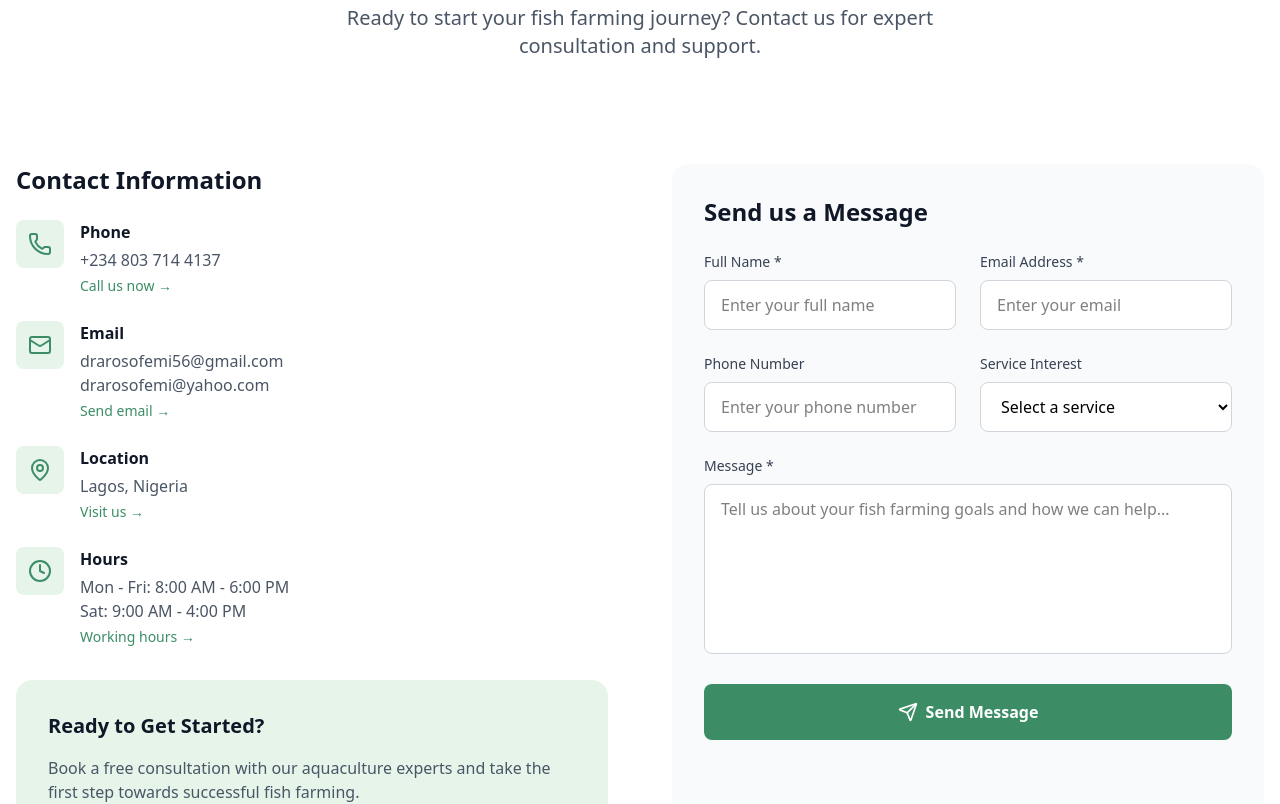
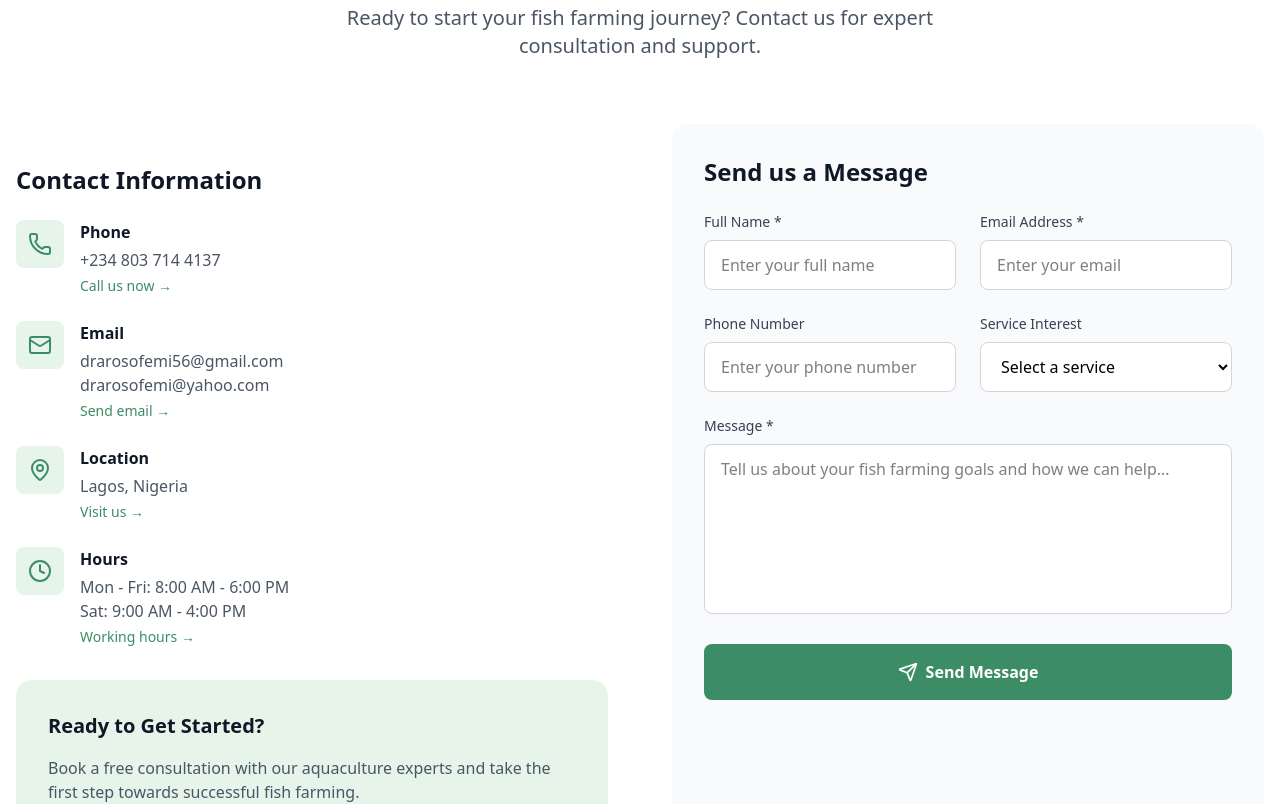
Before and after one commit to OmodaraAyo/animal-konsult, a Next.js app: page / in a window 1280 px wide. Shown: the part 3580-4384 px from the top of the page. Built offline with nearby package versions, Linux system fonts and the light colour scheme.

Commit message:
updated contact section motion

```diff
--- a/component/home/contactSection.tsx
+++ b/component/home/contactSection.tsx
@@ -48,7 +48,9 @@ export default function ContactSection() {
           transition={{ duration: 0.8, ease: "easeOut", delay: 0.3 }}
           className="text-center mb-16"
         >
-          <h2 className="text-4xl font-bold text-gray-900 mb-4">Get In Touch</h2>
+          <h2 className="text-4xl font-bold text-gray-900 mb-4">
+            Get In Touch
+          </h2>
           <p className="md:text-xl text-gray-600 max-w-2xl mx-auto">
             Ready to start your fish farming journey? Contact us for expert
             consultation and support.
@@ -59,14 +61,10 @@ export default function ContactSection() {
           {/* Contact Info Section */}
           <motion.div
             initial={
-              isLargeScreen
-                ? { opacity: 0, x: -40 }
-                : { opacity: 0, y: 40 }
+              isLargeScreen ? { opacity: 0, x: -40 } : { opacity: 0, y: 40 }
             }
             whileInView={
-              isLargeScreen
-                ? { opacity: 1, x: 0 }
-                : { opacity: 1, y: 0 }
+              isLargeScreen ? { opacity: 1, x: 0 } : { opacity: 1, y: 0 }
             }
             transition={{ duration: 0.7, delay: 0.4 }}
             className="space-y-8"
@@ -130,27 +128,24 @@ export default function ContactSection() {
           </motion.div>
 
           {/* Contact Form Section */}
-          <motion.div
-            initial={
-              isLargeScreen
-                ? { opacity: 0, x: 40 }
-                : { opacity: 0, y: 40 }
-            }
-            whileInView={
-              isLargeScreen
-                ? { opacity: 1, x: 0 }
-                : { opacity: 1, y: 0 }
-            }
-            transition={{ duration: 0.7, delay: 0.5 }}
-            className="bg-gray-50 p-8 rounded-2xl"
-          >
+          <div className="bg-gray-50 p-8 rounded-2xl">
             <h3 className="text-2xl font-bold text-gray-900 mb-6">
               Send us a Message
             </h3>
             <form onSubmit={handleSubmit} className="space-y-6">
-              <div className="grid md:grid-cols-2 gap-6">
+              {/* Name and Email */}
+              <motion.div
+                initial={{ opacity: 0, y: 20 }}
+                whileInView={{ opacity: 1, y: 0 }}
+                transition={{ duration: 0.5, delay: 0.3 }}
+                viewport={{ once: true }}
+                className="grid md:grid-cols-2 gap-6"
+              >
                 <div>
-                  <label htmlFor="name" className="block text-sm font-medium text-gray-700 mb-2">
+                  <label
+                    htmlFor="name"
+                    className="block text-sm font-medium text-gray-700 mb-2"
+                  >
                     Full Name *
                   </label>
                   <input
@@ -165,7 +160,10 @@ export default function ContactSection() {
                   />
                 </div>
                 <div>
-                  <label htmlFor="email" className="block text-sm font-medium text-gray-700 mb-2">
+                  <label
+                    htmlFor="email"
+                    className="block text-sm font-medium text-gray-700 mb-2"
+                  >
                     Email Address *
                   </label>
                   <input
@@ -179,11 +177,21 @@ export default function ContactSection() {
                     placeholder="Enter your email"
                   />
                 </div>
-              </div>
+              </motion.div>
 
-              <div className="grid md:grid-cols-2 gap-6">
+              {/* Phone and Service */}
+              <motion.div
+                initial={{ opacity: 0, y: 20 }}
+                whileInView={{ opacity: 1, y: 0 }}
+                transition={{ duration: 0.5, delay: 0.4 }}
+                viewport={{ once: true }}
+                className="grid md:grid-cols-2 gap-6"
+              >
                 <div>
-                  <label htmlFor="phone" className="block text-sm font-medium text-gray-700 mb-2">
+                  <label
+                    htmlFor="phone"
+                    className="block text-sm font-medium text-gray-700 mb-2"
+                  >
                     Phone Number
                   </label>
                   <input
@@ -197,7 +205,10 @@ export default function ContactSection() {
                   />
                 </div>
                 <div>
-                  <label htmlFor="service" className="block text-sm font-medium text-gray-700 mb-2">
+                  <label
+                    htmlFor="service"
+                    className="block text-sm font-medium text-gray-700 mb-2"
+                  >
                     Service Interest
                   </label>
                   <select
@@ -217,10 +228,19 @@ export default function ContactSection() {
                     ))}
                   </select>
                 </div>
-              </div>
+              </motion.div>
 
-              <div>
-                <label htmlFor="message" className="block text-sm font-medium text-gray-700 mb-2">
+              {/* Message */}
+              <motion.div
+                initial={{ opacity: 0, y: 20 }}
+                whileInView={{ opacity: 1, y: 0 }}
+                transition={{ duration: 0.5, delay: 0.5 }}
+                viewport={{ once: true }}
+              >
+                <label
+                  htmlFor="message"
+                  className="block text-sm font-medium text-gray-700 mb-2"
+                >
                   Message *
                 </label>
                 <textarea
@@ -233,8 +253,15 @@ export default function ContactSection() {
                   className="w-full px-4 py-3 rounded-lg border bg-white border-gray-300 focus:border-[#3c8d66] focus:outline-none focus:ring-2 focus:ring-[#B3DFC1] resize-none"
                   placeholder="Tell us about your fish farming goals and how we can help..."
                 ></textarea>
-              </div>
+              </motion.div>
 
+              {/* Submit Button */}
+              <motion.div
+                initial={{ opacity: 0, y: 20 }}
+                whileInView={{ opacity: 1, y: 0 }}
+                transition={{ duration: 0.5, delay: 0.6 }}
+                viewport={{ once: true }}
+              >
                 <button
                   type="submit"
                   className="w-full bg-[#3c8d66] text-white py-4 rounded-lg font-semibold hover:bg-[#327657] transition-colors flex items-center justify-center space-x-2 cursor-pointer"
@@ -242,8 +269,9 @@ export default function ContactSection() {
                   <Send className="w-5 h-5" />
                   <span>Send Message</span>
                 </button>
+              </motion.div>
             </form>
-          </motion.div>
+          </div>
         </div>
       </div>
     </section>
```
Lines whose indentation alone changed are shown as unchanged.
